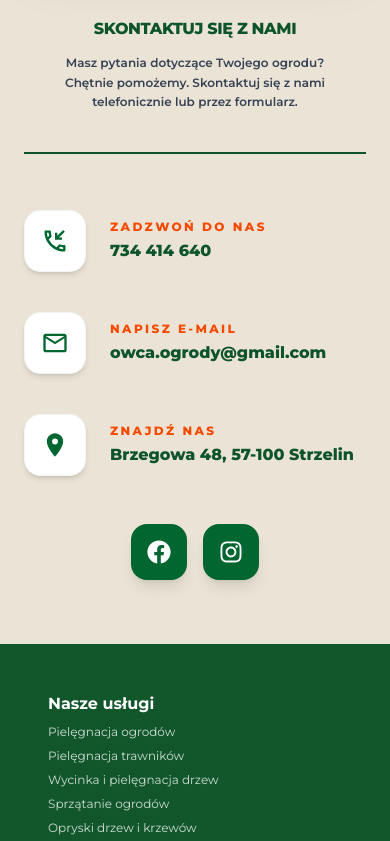
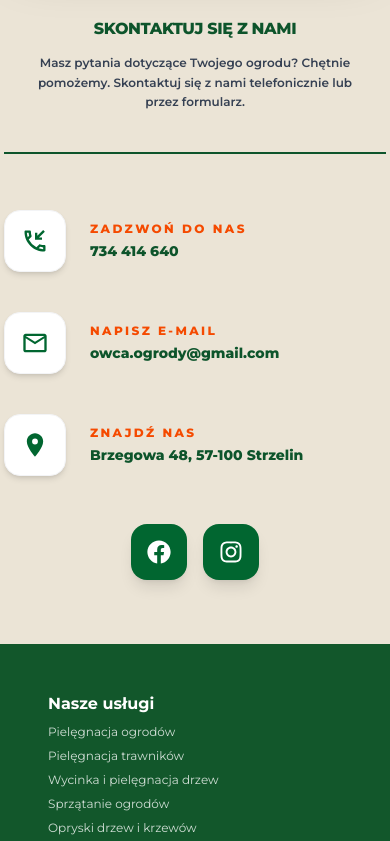
Before and after one commit to MstowskaSandra/gardener-website, a React (Vite) app: page /kontakt in a window 390 px wide. Shown: the part 1143-1984 px from the top of the page. Built offline with nearby package versions, Linux system fonts and the light colour scheme; a web font is replaced by a local one.

Commit message:
ui(Contact): optimize layout and spacing for mobile displays

```diff
--- a/src/pages/Contact.jsx
+++ b/src/pages/Contact.jsx
@@ -41,7 +41,7 @@ const Contact = () => {
           </div>
         </div>
 
-        <div className="max-w-6xl mx-2 sm:mx-auto px-4 sm:px-6 lg:px-8 py-16 lg:py-24">
+        <div className="max-w-6xl mx-auto px-1 sm:px-6 lg:px-8 py-16 lg:py-24">
           <div className="grid lg:grid-cols-2 gap-16 xl:gap-24 items-start">
             <Reveal delay={0.1} className="order-2 lg:order-1">
               <div className="flex flex-col gap-6 text-green-900">
@@ -70,7 +70,7 @@ const Contact = () => {
                       <p className="text-xs font-black uppercase tracking-[0.2em] text-orange-600 mb-1">
                         Zadzwoń do nas
                       </p>
-                      <p className="text-base lg:text-xl font-extrabold">
+                      <p className="text-sm lg:text-xl font-extrabold">
                         734 414 640
                       </p>
                     </div>
@@ -90,7 +90,7 @@ const Contact = () => {
                       <p className="text-xs font-black uppercase tracking-[0.2em] text-orange-600 mb-1">
                         Napisz e-mail
                       </p>
-                      <p className="text-base lg:text-xl font-extrabold text-wrap">
+                      <p className="text-sm lg:text-xl font-extrabold text-wrap">
                         owca.ogrody@gmail.com
                       </p>
                     </div>
@@ -112,7 +112,7 @@ const Contact = () => {
                       <p className="text-xs font-black uppercase tracking-[0.2em] text-orange-600 mb-1">
                         Znajdź nas
                       </p>
-                      <p className="text-base lg:text-xl font-extrabold">
+                      <p className="text-sm lg:text-xl font-extrabold">
                         Brzegowa 48, 57-100 Strzelin
                       </p>
                     </div>
```
